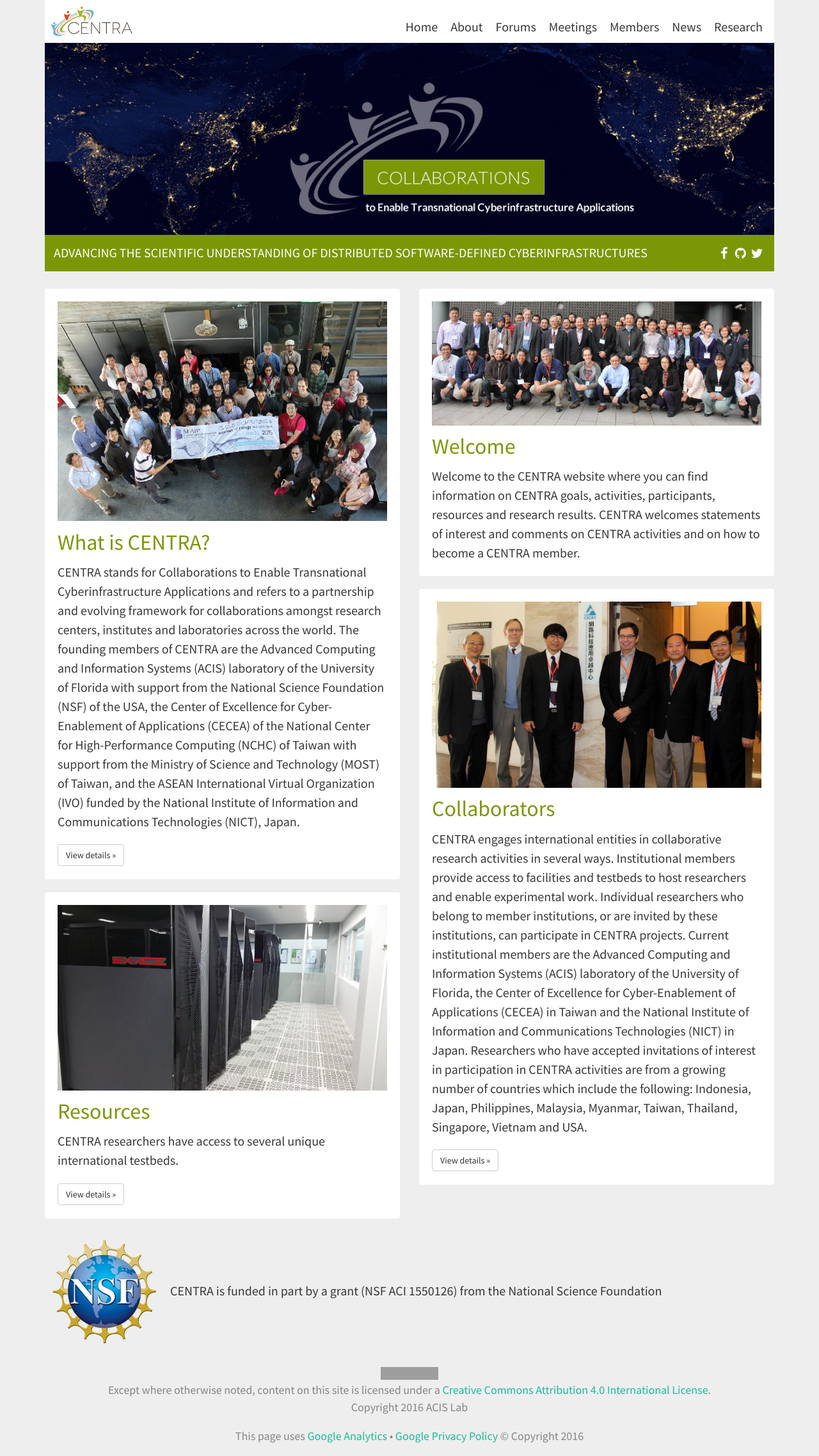
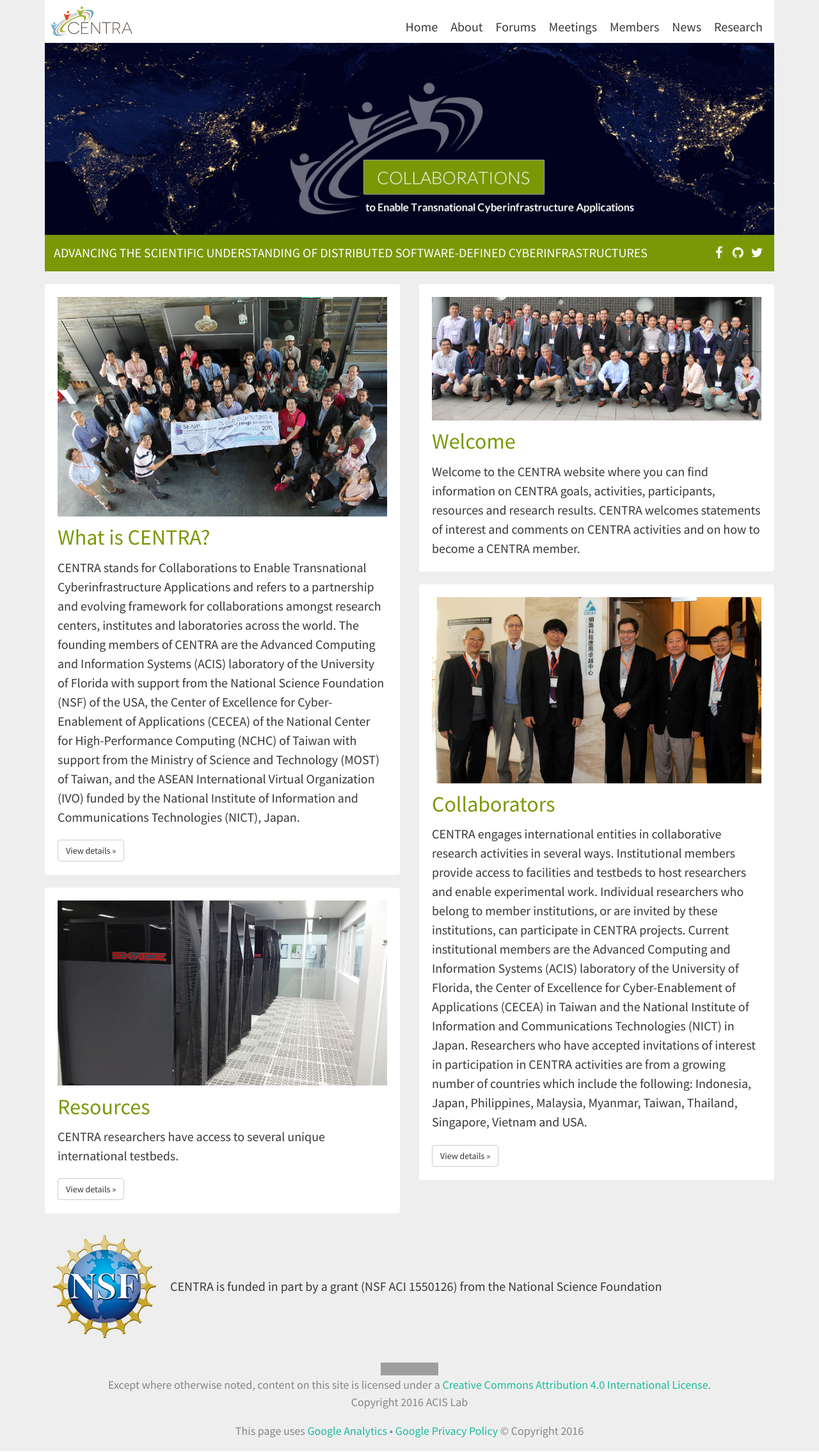
Before and after one commit to hmchou56/centra8, a Jekyll site: the page built from index.html, in a window 1280 px wide. Shown: the whole page at 64% size. Built offline with Jekyll 4.4.1, drawn with Linux system fonts in a browser that asks for light colours; nearby versions of some CDN libraries; grey boxes are pictures that could not be loaded.

Commit message:
Remove social icon UL, add style to fa-fw

```diff
--- a/_includes/icons.html
+++ b/_includes/icons.html
@@ -1,159 +1,155 @@
 {% if site.theme.rss %}
-<li>
+
 	<a href="{{ "/feed.xml" | prepend: site.baseurl | prepend: site.url }}" title="{{ site.theme.str_rss_follow }}">
 		<i class="fa fa-fw fa-rss"></i>
 	</a>
-</li>
+
 {% endif %}
 
 {% if site.theme.email_address %}
-<li>
+
 	<a href="mailto:{{ site.theme.email_address }}" title="{{ site.theme.str_email }}">
 		<i class="fa fa-fw fa-envelope"></i>
 	</a>
-</li>
+
 {% endif %}
 
 {% if site.theme.behance %}
-<li>
+
 	<a href="https://www.behance.net/{{ site.theme.behance }}" title="{{ site.theme.str_follow_on }} Behance">
 		<i class="fa fa-fw fa-behance"></i>
 	</a>
-</li>
+
 {% endif %}
 
 {% if site.theme.bitbucket %}
-<li>
+
 	<a href="https://bitbucket.org/{{ site.theme.bitbucket }}" title="{{ site.theme.str_follow_on }} Bitbucket">
 		<i class="fa fa-fw fa-bitbucket"></i>
 	</a>
-</li>
+
 {% endif %}
 
 {% if site.theme.dribbble %}
-<li>
+
 	<a href="https://dribbble.com/{{ site.theme.dribbble }}" title="{{ site.theme.str_follow_on }} Dribbble">
 		<i class="fa fa-fw fa-dribbble"></i>
 	</a>
-</li>
+
 {% endif %}
 
 {% if site.theme.facebook %}
-<li>
-	<a href="https://www.facebook.com/{{ site.theme.facebook }}" title="{{ site.theme.str_follow_on }} Facebook">
-		<i class="fa fa-fw fa-facebook"></i>
-	</a>
-</li>
+
+	<a href="https://www.facebook.com/{{ site.theme.facebook }}" title="{{ site.theme.str_follow_on }} Facebook"><i class="fa fa-fw fa-facebook"></i></a>
+
 {% endif %}
 
 {% if site.theme.flickr %}
-<li>
+
 	<a href="https://www.flickr.com/photos/{{ site.theme.flickr }}" title="{{ site.theme.str_follow_on }} Flickr">
 		<i class="fa fa-fw fa-flickr"></i>
 	</a>
-</li>
+
 {% endif %}
 
 {% if site.theme.github %}
-<li>
-	<a href="https://github.com/{{ site.theme.github }}" title="{{ site.theme.str_follow_on }} GitHub">
-		<i class="fa fa-fw fa-github"></i>
-	</a>
-</li>
+
+	<a href="https://github.com/{{ site.theme.github }}" title="{{ site.theme.str_follow_on }} GitHub"><i class="fa fa-fw fa-github"></i></a>
+
 {% endif %}
 
 {% if site.theme.google_plus %}
-<li>
+
 	<a href="https://plus.google.com/{{ site.theme.google_plus }}" title="{{ site.theme.str_follow_on }} Google+">
 		<i class="fa fa-fw fa-google-plus"></i>
 	</a>
-</li>
+
 {% endif %}
 
 {% if site.theme.instagram %}
-<li>
+
 	<a href="http://instagram.com/{{ site.theme.instagram }}" title="{{ site.theme.str_follow_on }} Instagram">
 		<i class="fa fa-fw fa-instagram"></i>
 	</a>
-</li>
+
 {% endif %}
 
 {% if site.theme.linkedin %}
-<li>
+
 	<a href="{{ site.theme.linkedin }}" title="{{ site.theme.str_follow_on }} LinkedIn">
 		<i class="fa fa-fw fa-linkedin"></i>
 	</a>
-</li>
+
 {% endif %}
 
 {% if site.theme.pinterest %}
-<li>
+
 	<a href="http://www.pinterest.com/{{ site.theme.pinterest }}" title="{{ site.theme.str_follow_on }} Pinterest">
 		<i class="fa fa-fw fa-pinterest"></i>
 	</a>
-</li>
+
 {% endif %}
 
 {% if site.theme.reddit %}
-<li>
+
 	<a href="https://www.reddit.com/user/{{ site.theme.reddit }}" title="{{ site.theme.str_follow_on }} Reddit">
 		<i class="fa fa-fw fa-reddit"></i>
 	</a>
-</li>
+
 {% endif %}
 
 {% if site.theme.soundcloud %}
-<li>
+
 	<a href="https://soundcloud.com/{{ site.theme.soundcloud }}" title="{{ site.theme.str_follow_on }} SoundCloud">
 		<i class="fa fa-fw fa-soundcloud"></i>
 	</a>
-</li>
+
 {% endif %}
 
 {% if site.theme.stack_exchange %}
-<li>
+
 	<a href="{{ site.theme.stack_exchange }}" title="{{ site.theme.str_follow_on }} Stack Exchange">
 		<i class="fa fa-fw fa-stack-exchange"></i>
 	</a>
-</li>
+
 {% endif %}
 
 {% if site.theme.steam %}
-<li>
+
 	<a href="http://steamcommunity.com/id/{{ site.theme.steam }}" title="{{ site.theme.str_follow_on }} Steam">
 		<i class="fa fa-fw fa-steam"></i>
 	</a>
-</li>
+
 {% endif %}
 
 {% if site.theme.tumblr %}
-<li>
+
 	<a href="http://{{ site.theme.tumblr }}.tumblr.com/" title="{{ site.theme.str_follow_on }} Tumblr">
 		<i class="fa fa-fw fa-tumblr"></i>
 	</a>
-</li>
+
 {% endif %}
 
 {% if site.theme.twitter %}
-<li>
+
 	<a href="https://twitter.com/{{ site.theme.twitter }}" title="{{ site.theme.str_follow_on }} Twitter">
 		<i class="fa fa-fw fa-twitter"></i>
 	</a>
-</li>
+
 {% endif %}
 
 {% if site.theme.wordpress %}
-<li>
+
 	<a href="https://{{ site.theme.wordpress }}.wordpress.com/" title="{{ site.theme.str_follow_on }} WordPress">
 		<i class="fa fa-fw fa-wordpress"></i>
 	</a>
-</li>
+
 {% endif %}
 
 {% if site.theme.youtube %}
-<li>
+
 	<a href="https://www.youtube.com/user/{{ site.theme.youtube }}" title="{{ site.theme.str_follow_on }} YouTube">
 		<i class="fa fa-fw fa-youtube"></i>
 	</a>
-</li>
+
 {% endif %}
--- a/css/centra.css
+++ b/css/centra.css
@@ -26,6 +26,10 @@
 	    	display: flex;
 		}
 		.banner a
+		{
+			color:white;
+		}
+		.fa-fw
 		{
 			color:white;
 		}
--- a/index.html
+++ b/index.html
@@ -48,7 +48,7 @@
         <img src="/img/header.jpg">
         <div class="subtron">
             ADVANCING THE SCIENTIFIC UNDERSTANDING OF DISTRIBUTED SOFTWARE-DEFINED CYBERINFRASTRUCTURES
-            <ul class="banner">{% include icons.html %}</ul>
+            <span style="float:right;">{% include icons.html %}</span>
         </div>
       </div>
     </div>
```
